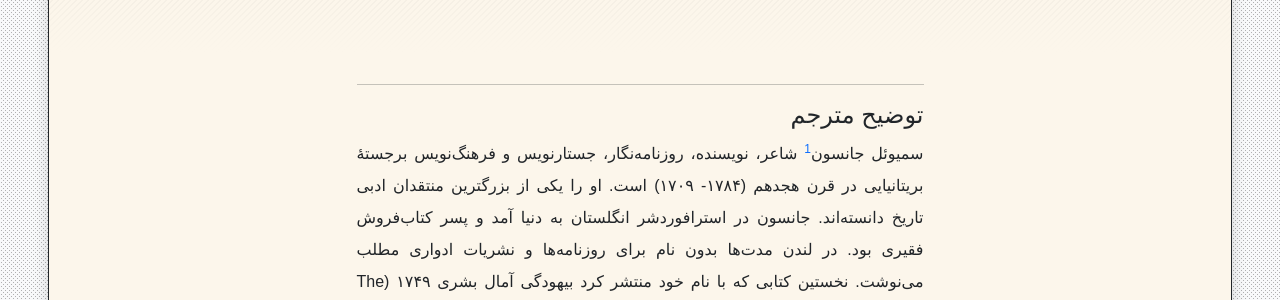
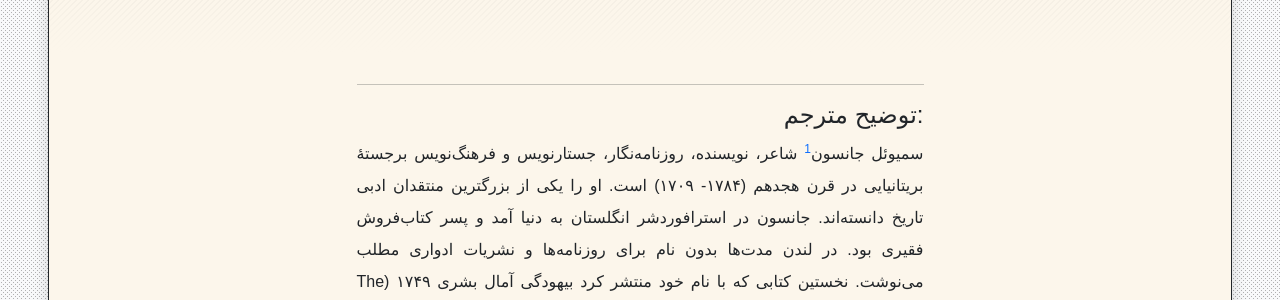
Before and after one commit to phicudemy/phicudemy.github.io, a Jekyll site: the page built from _posts/2024-08-07-samueljohnson.md, in a window 1280 px wide and 900 px high, scrolled down 414 px. Shown: the part 159-459 px from the top of the window. Built offline with Jekyll 4.4.1, drawn with Linux system fonts in a browser that asks for light colours; some web fonts are replaced; comment, search, counter and statistics services are not loaded.

Commit message:
TinaCMS content update

```diff
--- a/_posts/2024-08-07-samueljohnson.md
+++ b/_posts/2024-08-07-samueljohnson.md
@@ -14,7 +14,7 @@ excerpt: ''
 
 
 ----------
-#### توضیح مترجم
+#### :توضیح مترجم
 
 سمیوئل جانسون[^1] شاعر، نویسنده، روزنامه‌نگار، جستارنویس و فرهنگ‌نویس برجستهٔ بریتانیایی در قرن هجدهم (۱۷۸۴- ۱۷۰۹) است. او را یکی از بزرگترین منتقدان ادبی تاریخ دانسته‌اند. جانسون در استرافوردشر انگلستان به دنیا آمد و پسر کتاب‌فروش فقیری بود. در لندن مدت‌ها بدون نام برای روزنامه‌ها و نشریات ادواری مطلب می‌نوشت. نخستین کتابی که با نام خود منتشر کرد بیهودگی آمال بشری ۱۷۴۹  (The Vanity of Human Wishes)نام دارد. در سال ۱۷۵۵ و پس از ۸ سال کار مداومِ یک‌تنه، بزرگ‌ترین فرهنگ زبان انگلیسی را منتشر کرد. انتشار این فرهنگ برایش شهرت به همراه آورد. از ۱۷۵۰ تا ۱۷۵۲ کار نوشتن و ویرایش برای مجلهٔ Rambler را تقریباً به‌تنهایی پیش می‌برد. تنها رمانش که در ۱۷۵۹ منتشر شد Rasselas نام دارد. در ۱۷۶۵ ویرایشی انتقادی از نوشته‌های ویلیام شیکسپیر منتشر کرد. مقدمه‌ای که جانسون بر این ویرایش نوشت شیکسپیر را در مقام مهم‌ترین چهرهٔ ادبی انگلستان تثبیت کرد. مجموعهٔ مقدمه‌های زندگینامه‌ای و انتقادی او به آثار شاعران انگلیسی ۱۸۸۱-۱۷۷۹ خود اثر برجسته‌ای در زمینهٔ نقد ادبی به‌شمار می‌آید. جانسون که همنشین دلپذیری به شمار می‌آمد در سال ۱۷۶۴ به پایه‌گذاری کلوبی ادبی کمک کرد که به خاطر اعضای برجسته‌اش شهرت دارد. برخی از این اعضا عبارتند از دیوید گاریک، ادموند برک، آلیور گلدسمیت و جاشوا رینولدز. شهرت گزین‌گویه‌های جانسون او را به یکی از پراستنادترین نویسندگان انگلیسی زبان تبدیل کرده است. زندگینامهٔ مفصل جانسون که توسط جیمز بازوِل -یکی از دوستان و معاشران او- نوشته شده در شمار بهترین زندگینامه‌های تاریخ ادبیات است.
 <br>
```
